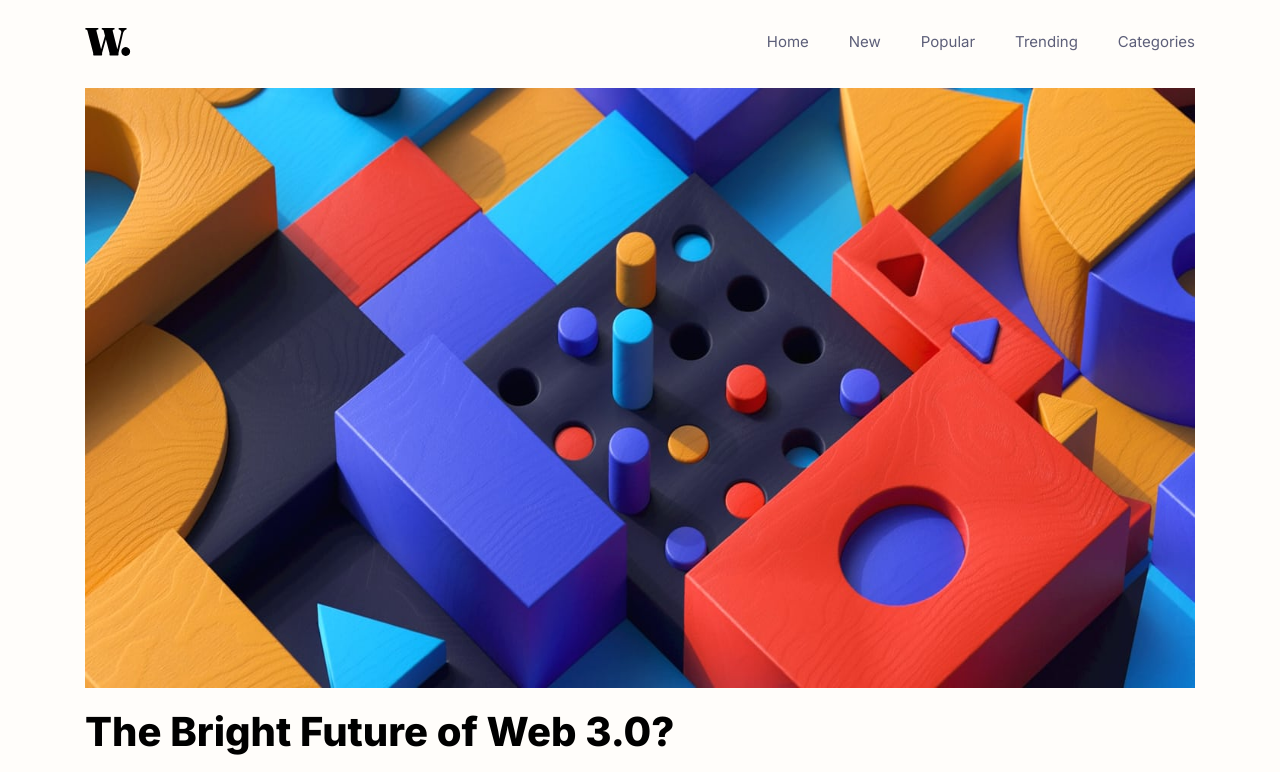
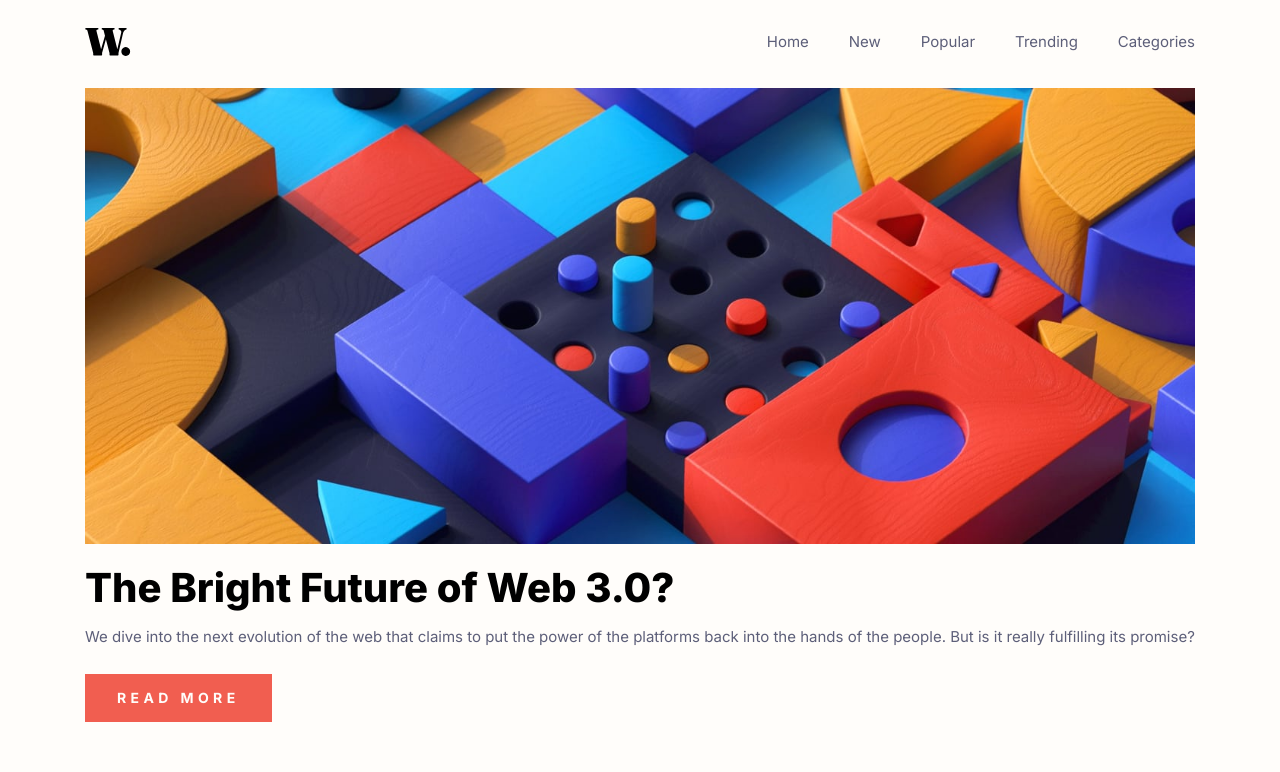
Before and after one commit to john-mirage/fm-news-homepage, a React (Vite) app: page / in a window 1280 px wide. Shown: the top 772 px of the page. Built offline with nearby package versions, Linux system fonts and the light colour scheme.

Commit message:
fix: fix image with placeholder classes

```diff
--- a/src/components/ImageWithPlaceholder/ImageWithPlaceholder.tsx
+++ b/src/components/ImageWithPlaceholder/ImageWithPlaceholder.tsx
@@ -74,7 +74,7 @@ const ImageWithPlaceholder = ({
           ))}
           <MotionImage
             ref={imageRef}
-            className={classes.picturImage}
+            className={classes.pictureImage}
             image={image}
             animate={controls}
             onAnimationComplete={() => {
```
